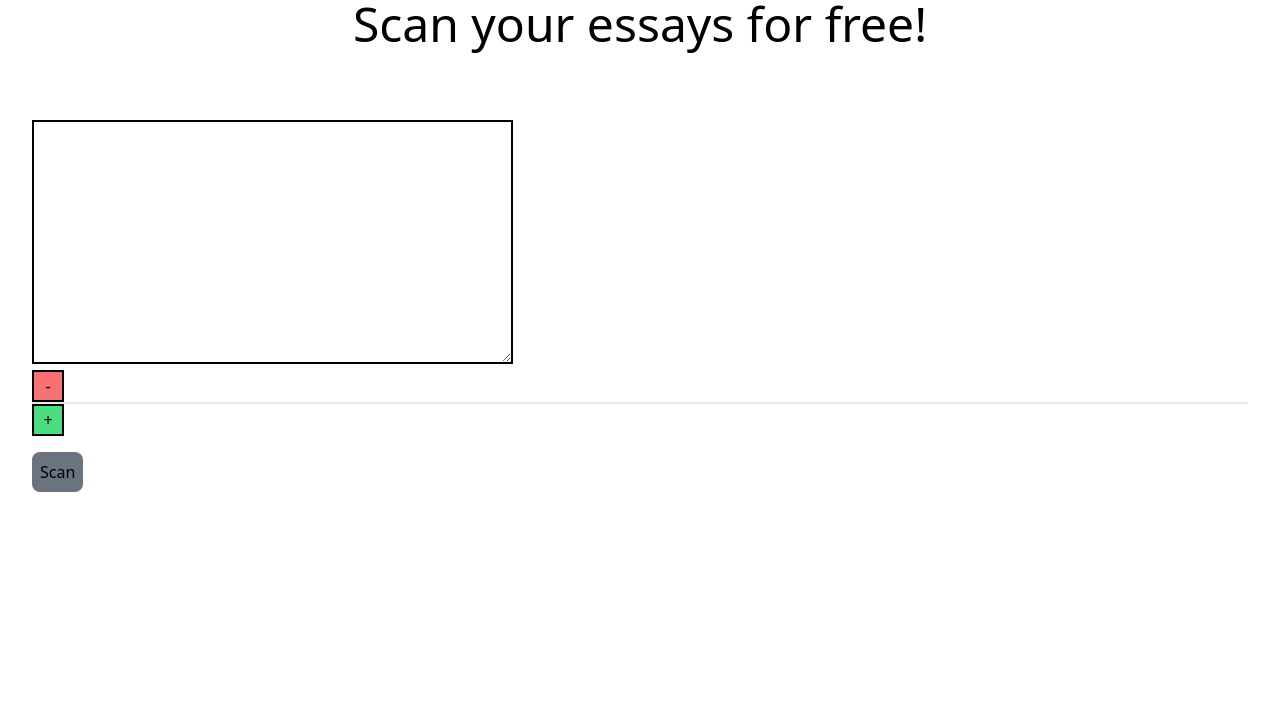
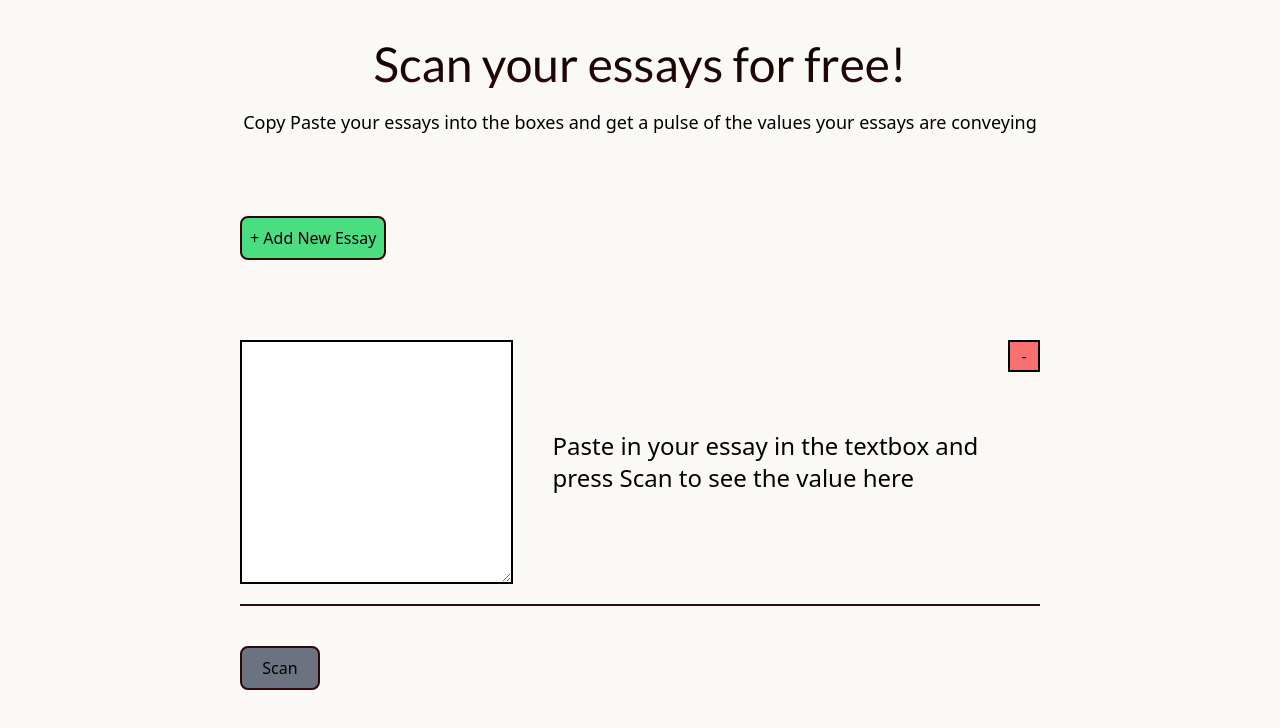
Before and after one commit to Develoopment/ValueVisualizer, a React (Vite) app: page / in a window 1280 px wide. Shown: the top 728 px of the page. Built offline with nearby package versions, Linux system fonts and the light colour scheme.

Commit message:
UI complete

```diff
--- a/src/App.jsx
+++ b/src/App.jsx
@@ -5,7 +5,13 @@ function App() {
 
   return (
     <div>
-      <h1 className="text-5xl mb-10 text-center">Scan your essays for free!</h1>
+
+      <div className="text-center p-10 space-y-5">
+        <h1 className="text-5xl font-lato
+        bg-gradient-to-b from-black to-accent inline-block text-transparent bg-clip-text">Scan your essays for free!</h1>
+        <h2 className="text-lg">Copy Paste your essays into the boxes and get a pulse of the values your essays are conveying</h2>
+
+      </div>
 
       <InputEssays />
     </div>
--- a/src/components/InputEssays.jsx
+++ b/src/components/InputEssays.jsx
@@ -3,7 +3,7 @@ import React, {useState} from 'react'
 function InputEssays() {
 
   // for displaying the value
-  const [values, setValues] = useState([""]);
+  const [values, setValues] = useState(["Paste in your essay in the textbox and press Scan to see the value here"]);
   const [essayInputs, setEssayInputs] = useState([""])
 
   // submits the form, talks to the server to get the value of the essay
@@ -71,19 +71,33 @@ function InputEssays() {
   }
 
   return (
-    <div>
+    <div className='p-10 md:px-60'>
 
-      <form onSubmit={handleSubmit} className='p-8'>
+      {/*buttons for adding extra textboxes */}
+      {/* need to add the type="button" so that React doesn't trigger a form submit when this button is clicked */}
+      <button type="button" onClick={addTextBox} className='p-2 rounded-lg bg-green-400 border-2 hover:bg-opacity-80 transition-colors border-accent'>+ Add New Essay</button>
+
+
+      <form onSubmit={handleSubmit} className='my-5 md:my-20 space-y-10'>
         {/* iterating over the number of textareas, if the below button is clicked, the essayInputs state is incremented and this component is rerended to show that many textareas */}
         {essayInputs.map((item, index) => (
-          <div key={"container-"+index}>
+
+          <div key={"container-"+index} className=' space-y-5'>
+
+          <button
+            type="button"
+            key={"btn-" + index}
+            className='w-8 h-8 block float-right bg-red-400 border-2 border-black mb-5'
+            onClick={() => removeTextBox(index)}>-</button>
+
+          <div className='md:flex space-x-10'>
 
             <textarea
             className="border-2 border-black resize"
             type="text"
             name="essay"
             rows={10}
-          cols={50}
+            cols={49}
             key={index}
             onChange={e => handleChange(index, e)}
 
@@ -91,25 +105,21 @@ function InputEssays() {
             />
 
 
-          <button
-          type="button"
-          key={"btn-" + index}
-          className='w-8 h-8 block bg-red-400 border-2 border-black'
-          onClick={() => removeTextBox(index)}>-</button>
+            <div className='w-auto md:my-auto'>
 
-          <hr />
-          <h1 className='text-xl font-bold'>{values[index]}</h1>
-          <hr />
+              <h1 className='text-2xl font-medium'>{values[index]}</h1>
+
+            </div>
+          </div>
+
+
+          <hr className='border border-accent '/>
 
           </div>
         ))}
 
 
-        {/*buttons for adding extra textboxes */}
-        {/* need to add the type="button" so that React doesn't trigger a form submit when this button is clicked */}
-        <button type="button" onClick={addTextBox} className='w-8 h-8 block bg-green-400 border-2 border-black'>+</button>
-
-        <button type="submit" className="block mt-4 bg-gray-500 rounded-lg p-2">Scan</button>
+        <button type="submit" className="block mt-4 min-w-20 bg-gray-500 rounded-lg p-2 border-2 hover:bg-opacity-80 transition-colors border-accent">Scan</button>
       </form>
 
     </div>
--- a/src/components/ValueOutput.jsx
+++ /dev/null
@@ -1,9 +0,0 @@
-import React from 'react'
-
-function ValueOutput({gptResponse}) {
-  return (
-    <div>ValueOutput</div>
-  )
-}
-
-export default ValueOutput
--- a/src/index.css
+++ b/src/index.css
@@ -1,3 +1,9 @@
+@import url('https://fonts.googleapis.com/css2?family=Lato:ital,wght@0,100;0,300;0,400;0,700;0,900;1,100;1,300;1,400;1,700;1,900&display=swap');
+
 @tailwind base;
 @tailwind components;
 @tailwind utilities;
+
+body{
+    background-color: #FAF9F6;
+}
--- a/tailwind.config.js
+++ b/tailwind.config.js
@@ -8,7 +8,16 @@ export default {
 
       ],
   theme: {
-    extend: {},
+    extend: {
+      fontFamily: {
+        "lato" : ['Lato', 'sans-serif']
+      },
+      colors: {
+        "primary": "#FAF9F6",
+        "text": "black",
+        "accent": "#2F0909",
+      }
+    },
   },
   plugins: [],
 }
```
Lines whose indentation alone changed are shown as unchanged.
